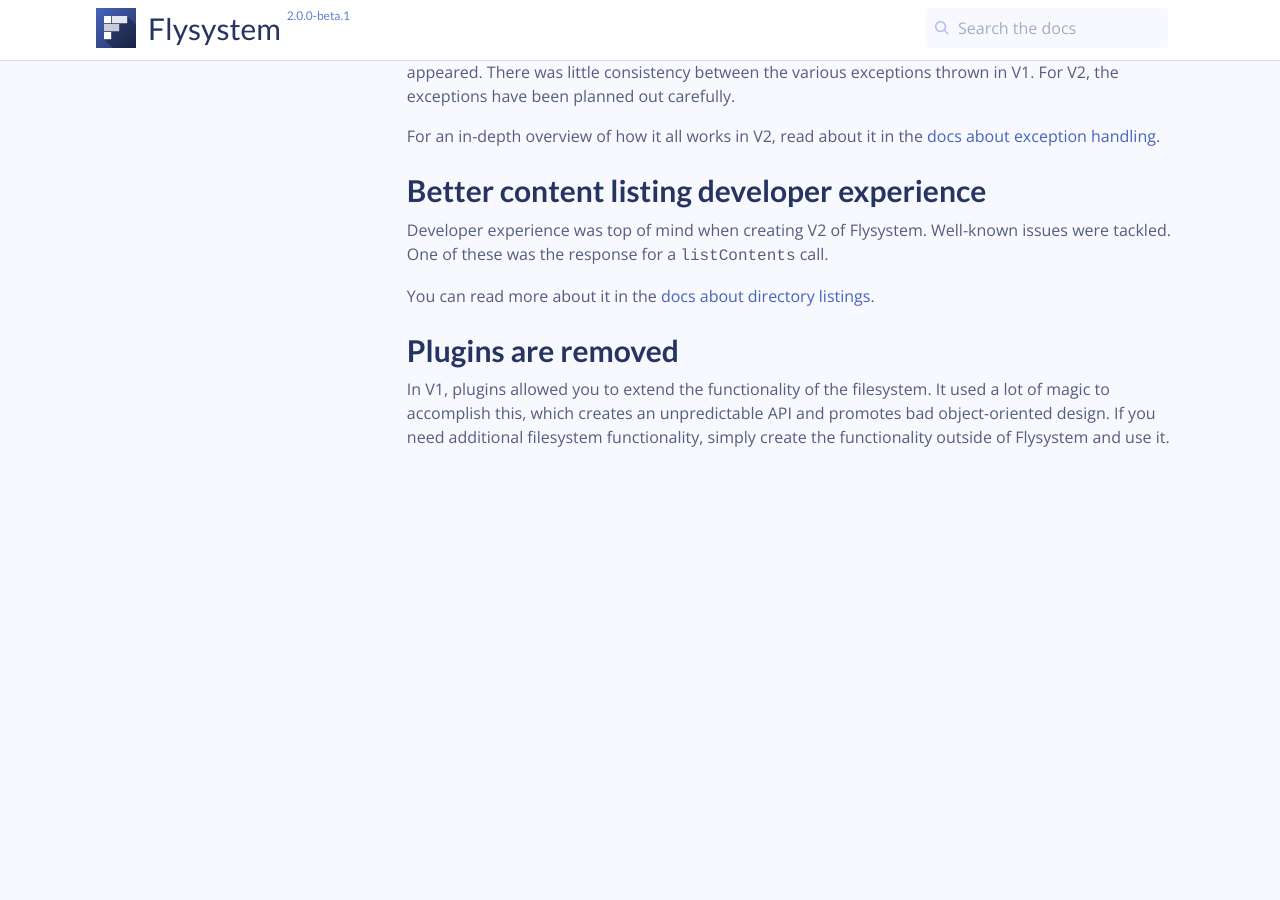
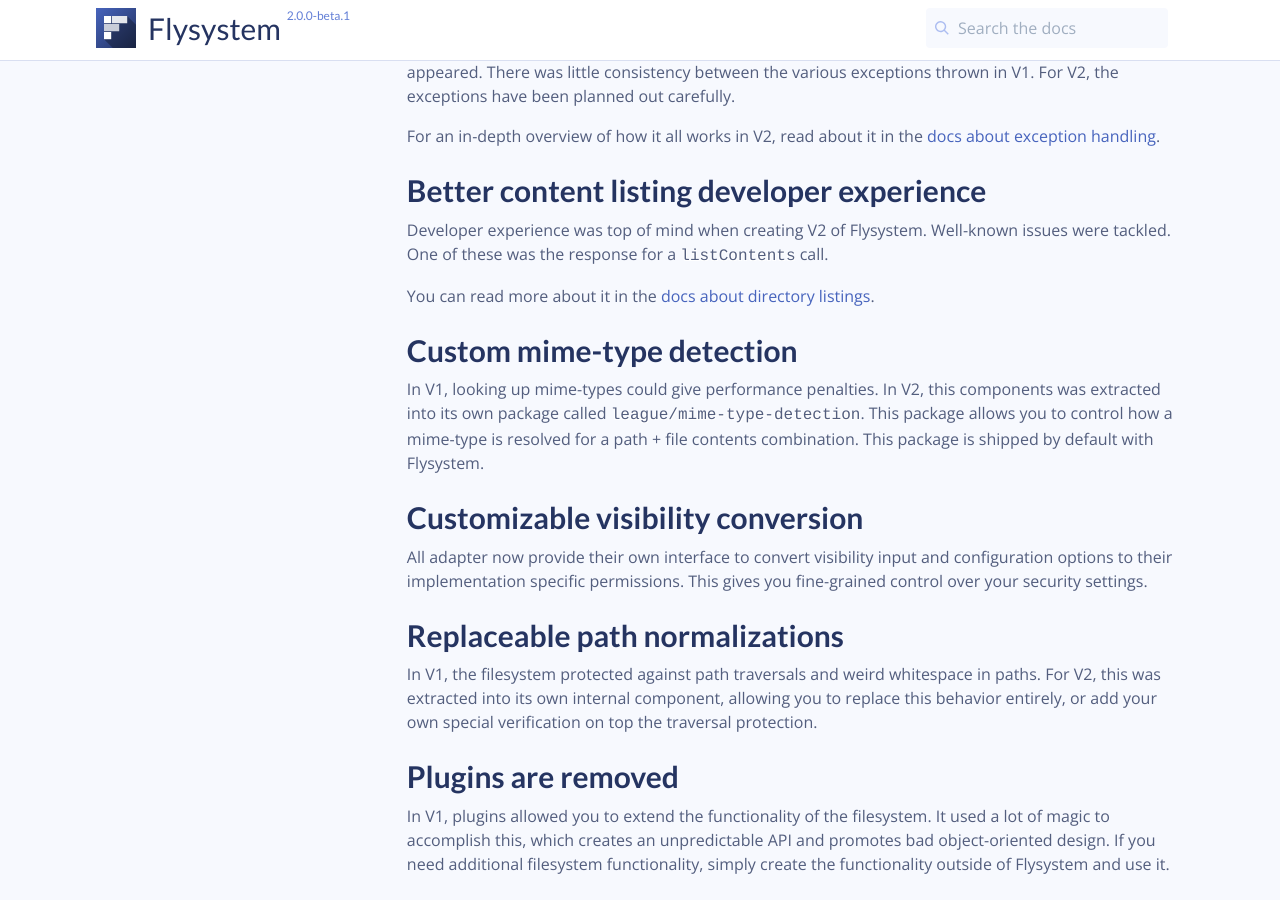
Before and after one commit to thephpleague/flysystem, a Jekyll site: the page built from v2/whats-is-new.md, in a window 1280 px wide and 900 px high, scrolled down 1385 px. Built offline with Jekyll 4.4.1, drawn with Linux system fonts in a browser that asks for light colours; comment, search, counter and statistics services are not loaded; before the commit the page ends 1858 px from its top, so only the background shows below that; some of the changed text lies outside the part shown.

Commit message:
Updated a bunch of things

```diff
--- a/v2/whats-is-new.md
+++ b/v2/whats-is-new.md
@@ -81,6 +81,28 @@ issues were tackled. One of these was the response for a `listContents` call.
 You can read more about it in the
 [docs about directory listings](/v2/docs/usage/directory-listings/).
 
+## Custom mime-type detection
+
+In V1, looking up mime-types could give performance penalties. In V2, this
+components was extracted into its own package called `league/mime-type-detection`.
+This package allows you to control how a mime-type is resolved for a
+path + file contents combination. This package is shipped by default with
+Flysystem.
+
+## Customizable visibility conversion
+
+All adapter now provide their own interface to convert visibility
+input and configuration options to their implementation specific
+permissions. This gives you fine-grained control over your
+security settings.
+
+## Replaceable path normalizations
+
+In V1, the filesystem protected against path traversals and weird whitespace in
+paths. For V2, this was extracted into its own internal component, allowing you
+to replace this behavior entirely, or add your own special verification on top
+the traversal protection.
+
 ## Plugins are removed
 
 In V1, plugins allowed you to extend the functionality of the filesystem. It used a
```
Also changed, not shown: _data/menu_v2.yml (+7 -3 lines), v2/advanced/mime-type-detection.md (added, +84 -0 lines), v2/getting-started.md (added, +34 -0 lines), v2/visibility.md (+3 -2 lines).
